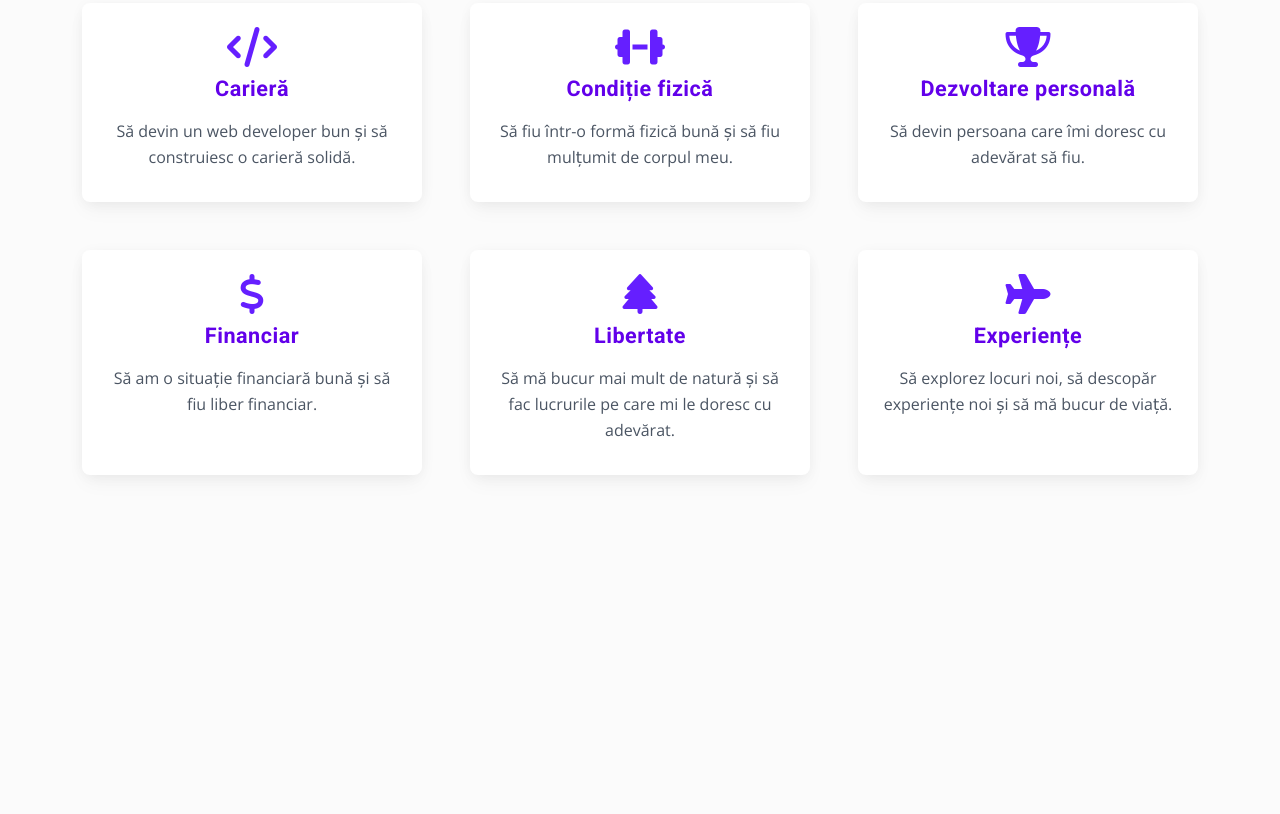
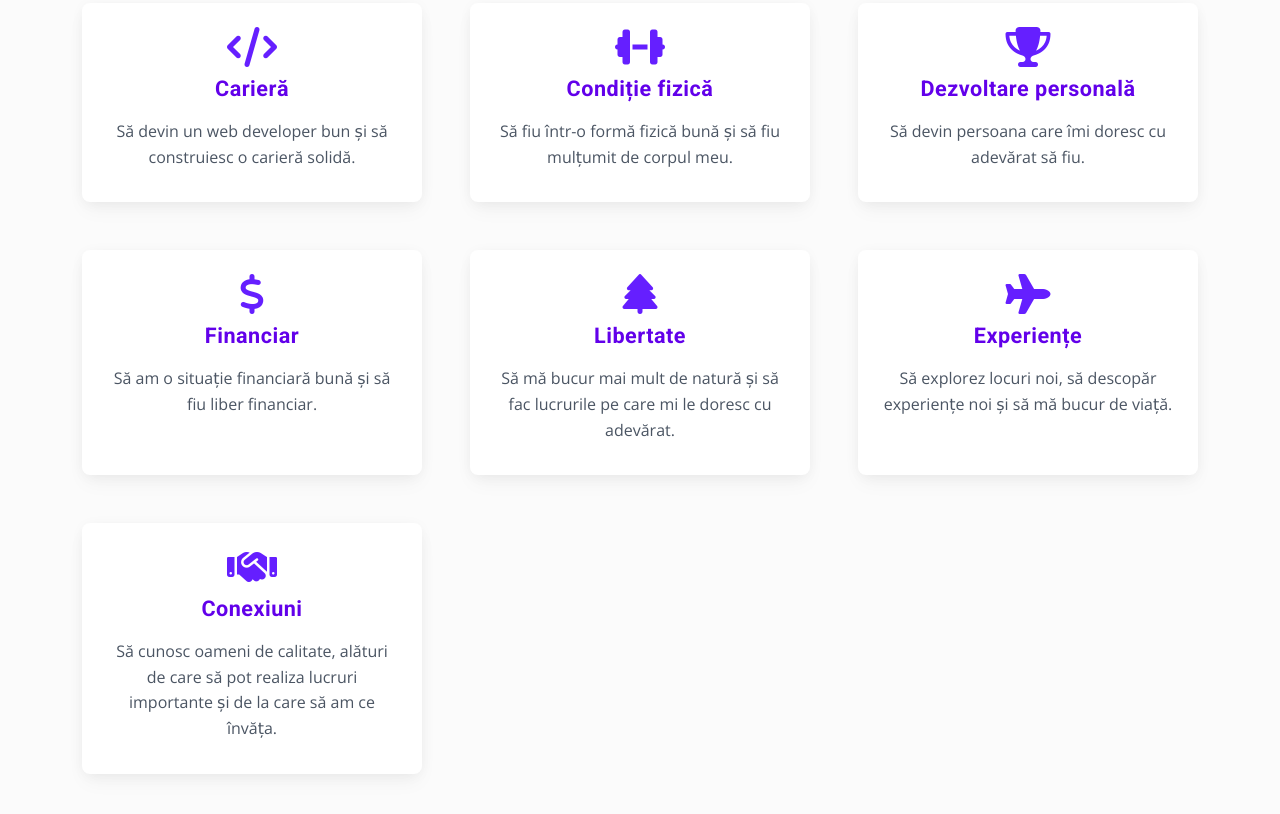
Before and after one commit to catalinbroinas/a-new-chapter, a website: page index.html in a window 1280 px wide. Shown: the part 2200-3014 px from the top of the page. Before the commit the page ends 2771 px from the top, so only its background shows below. Drawn offline with nearby package versions, Linux system fonts and the light colour scheme.

Commit message:
content(MyDirection): add a new card

```diff
--- a/index.html
+++ b/index.html
@@ -507,6 +507,26 @@
               </div>
             </div>
             <!-- Column -->
+
+            <!-- Column -->
+            <div class="col">
+              <div class="card card-direction">
+                <div class="card-direction__body">
+                  <i
+                    class="fa-solid fa-handshake card-direction__icon"
+                    aria-hidden="true"
+                  ></i>
+
+                  <h3 class="card-direction__title">Conexiuni</h3>
+
+                  <p class="card-direction__text">
+                    Să cunosc oameni de calitate, alături de care să pot realiza
+                    lucruri importante și de la care să am ce învăța.
+                  </p>
+                </div>
+              </div>
+            </div>
+            <!-- Column -->
           </div>
           <!-- Grid Row -->
         </section>
```
